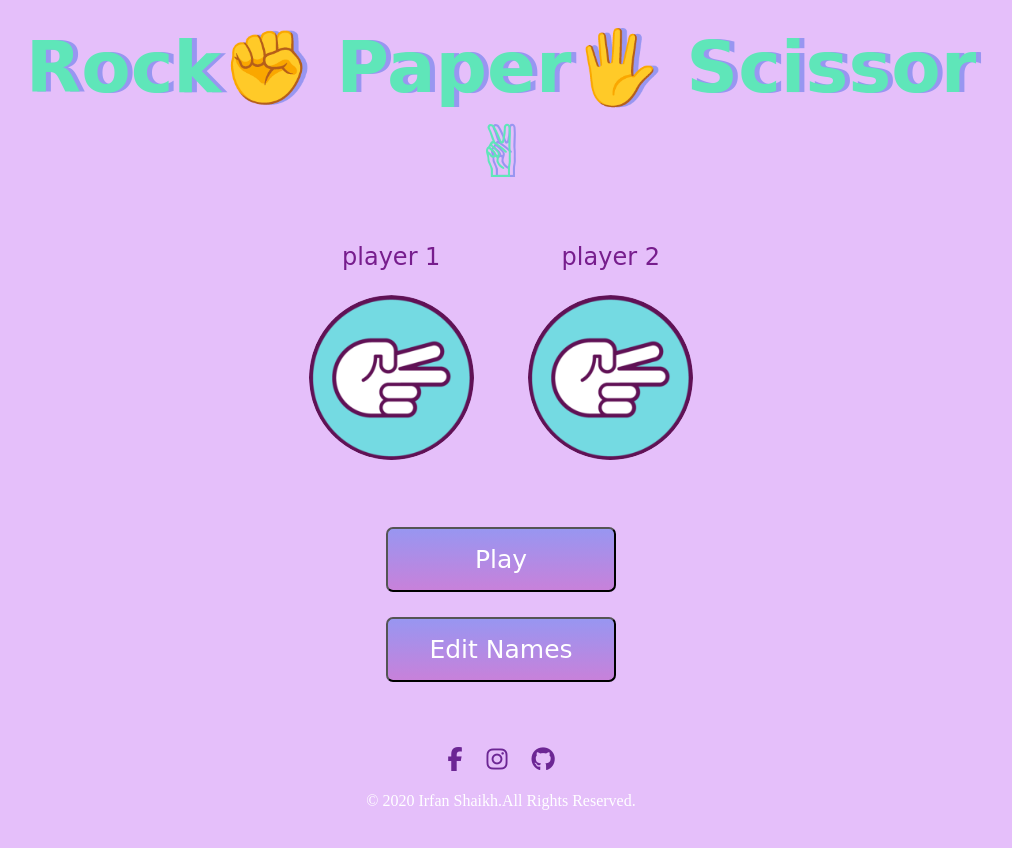
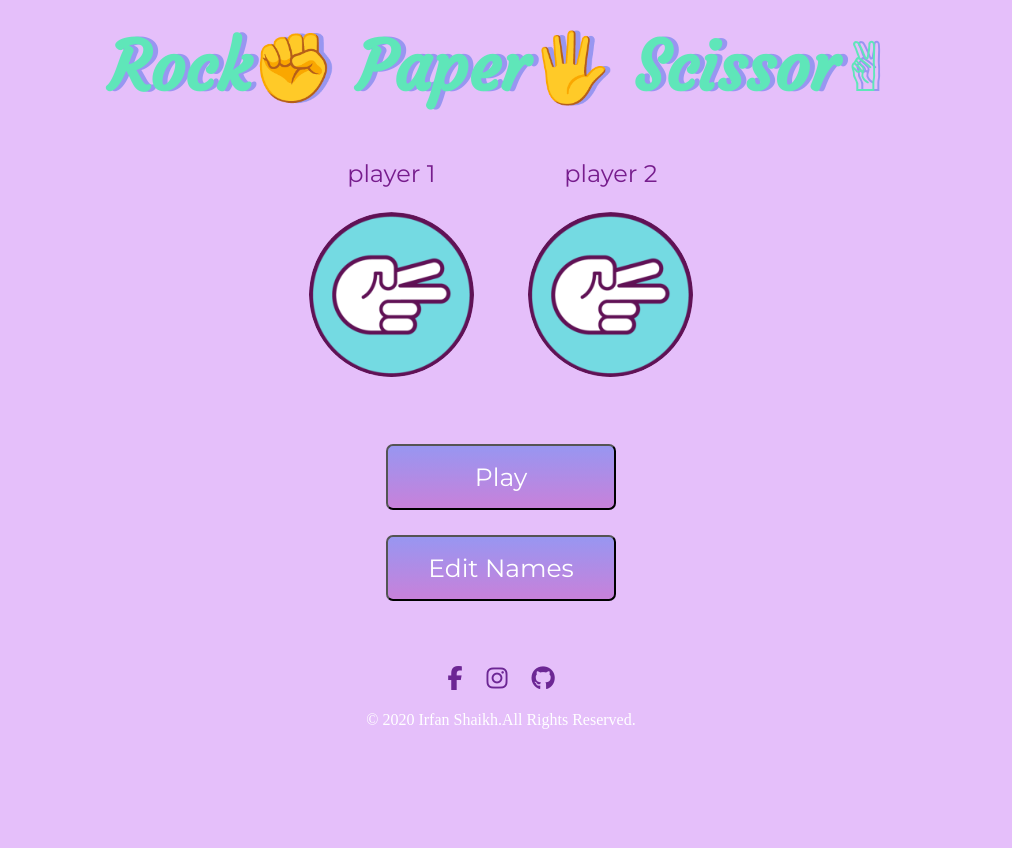
Before and after one commit to irfansk-22/rock-paper-scissor, a plain HTML site: page index.html in a window 1280 px wide. Shown: the whole page, without its empty margins (139-1151 px from the left). After the commit the page ends 800 px from the top, so only its background shows below. Drawn offline with Linux system fonts and the light colour scheme.

Commit message:
bug fixes

```diff
--- a/styles.css
+++ b/styles.css
@@ -4,8 +4,8 @@ body {
 }
 
 h1 {
-  font-family: "Lobster", cursive;
-  font-size: 4.5rem;
+  font-family: 'Courgette', cursive;
+  font-size: 4.25rem;
   text-shadow: 5px 0 #9896f1;
   font-weight: bold;
   color: #5fe6b9;
@@ -13,7 +13,7 @@ h1 {
 }
 
 p {
-  font-family: "Indie Flower", cursive;
+  font-family: 'Montserrat', sans-serif;
   font-size: 1.5rem;
   color: #771d8d;
 }
@@ -50,7 +50,7 @@ img {
   background-image: linear-gradient(to bottom, #9896f1, #c881da);
   -webkit-border-radius: 7;
   -moz-border-radius: 7;
-  font-family: "Indie Flower", cursive;
+  font-family: 'Montserrat', sans-serif;
   border-radius: 7px;
   color: #ffff;
   font-size: 25px;
```
